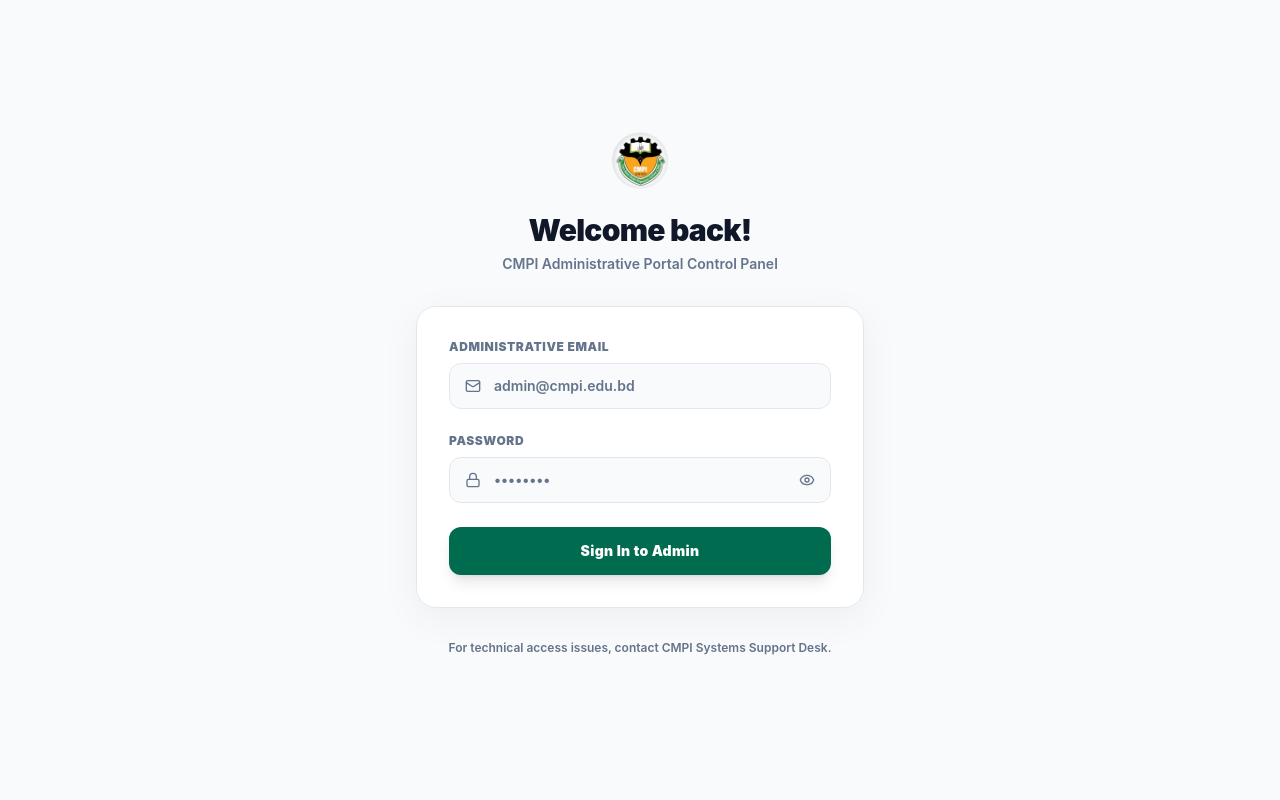
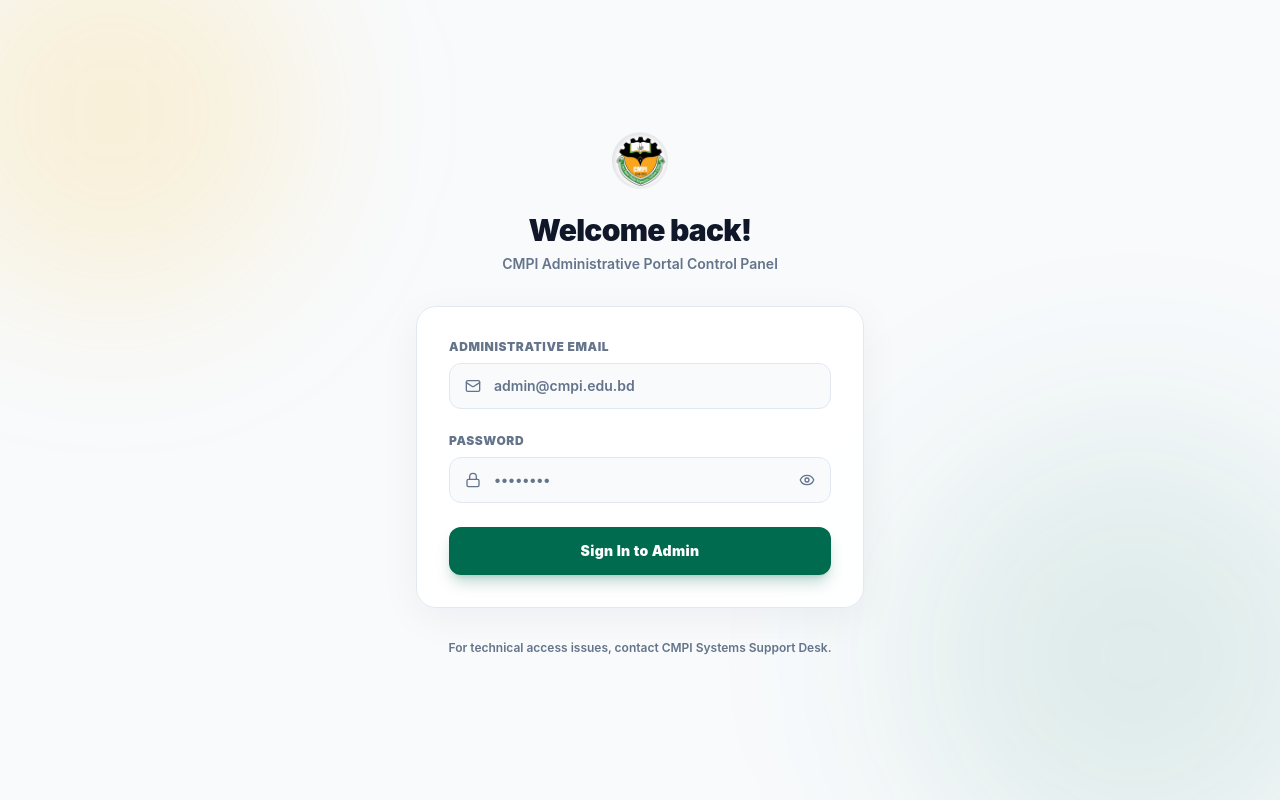
Before and after one commit to salahuddingfx/CMPI-admin, a React (Vite) app: page /login in a window 1280 px wide. Built offline with nearby package versions, Linux system fonts and the light colour scheme; no server answers.

Commit message:
feat: initialize admin panel with core pages, routing, and faculty management module

```diff
--- a/tailwind.config.js
+++ b/tailwind.config.js
@@ -11,40 +11,40 @@
         sans: ["Inter", "ui-sans-serif", "system-ui", "sans-serif"],
       },
       colors: {
-        border: "hsl(var(--border, 214.3 31.8% 91.4%))",
-        input: "hsl(var(--input, 214.3 31.8% 91.4%))",
-        ring: "hsl(var(--ring, 164 100% 21%))",
-        background: "hsl(var(--background, 210 40% 98%))",
-        foreground: "hsl(var(--foreground, 222 47% 11%))",
+        border: "hsl(var(--border))",
+        input: "hsl(var(--input))",
+        ring: "hsl(var(--ring))",
+        background: "hsl(var(--background))",
+        foreground: "hsl(var(--foreground))",
         primary: {
-          DEFAULT: "hsl(var(--primary, 164 100% 21%))",
-          dark: "hsl(var(--primary-dark, 164 100% 14%))",
-          foreground: "hsl(var(--primary-foreground, 0 0% 100%))",
+          DEFAULT: "hsl(var(--primary))",
+          dark: "hsl(var(--primary-dark))",
+          foreground: "hsl(var(--primary-foreground))",
         },
         secondary: {
-          DEFAULT: "hsl(var(--secondary, 43 96% 53%))",
-          dark: "hsl(var(--secondary-dark, 34 88% 45%))",
-          foreground: "hsl(var(--secondary-foreground, 222 47% 11%))",
+          DEFAULT: "hsl(var(--secondary))",
+          dark: "hsl(var(--secondary-dark))",
+          foreground: "hsl(var(--secondary-foreground))",
         },
         destructive: {
-          DEFAULT: "hsl(var(--destructive, 0 84.2% 60.2%))",
-          foreground: "hsl(var(--destructive-foreground, 0 0% 98%))",
+          DEFAULT: "hsl(var(--destructive))",
+          foreground: "hsl(var(--destructive-foreground))",
         },
         muted: {
-          DEFAULT: "hsl(var(--muted, 210 40% 96.1%))",
-          foreground: "hsl(var(--muted-foreground, 215.4 16.3% 46.9%))",
+          DEFAULT: "hsl(var(--muted))",
+          foreground: "hsl(var(--muted-foreground))",
         },
         accent: {
-          DEFAULT: "hsl(var(--accent, 164 60% 90%))",
-          foreground: "hsl(var(--accent-foreground, 222 47% 11%))",
+          DEFAULT: "hsl(var(--accent))",
+          foreground: "hsl(var(--accent-foreground))",
         },
         popover: {
-          DEFAULT: "hsl(var(--popover, 0 0% 100%))",
-          foreground: "hsl(var(--popover-foreground, 222 47% 11%))",
+          DEFAULT: "hsl(var(--popover))",
+          foreground: "hsl(var(--popover-foreground))",
         },
         card: {
-          DEFAULT: "hsl(var(--card, 0 0% 100%))",
-          foreground: "hsl(var(--card-foreground, 222 47% 11%))",
+          DEFAULT: "hsl(var(--card))",
+          foreground: "hsl(var(--card-foreground))",
         },
       },
       borderRadius: {
```
